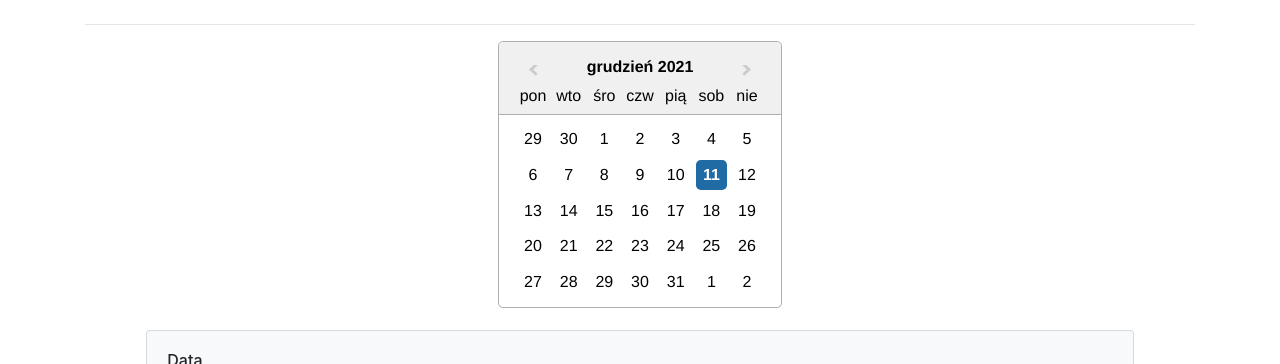
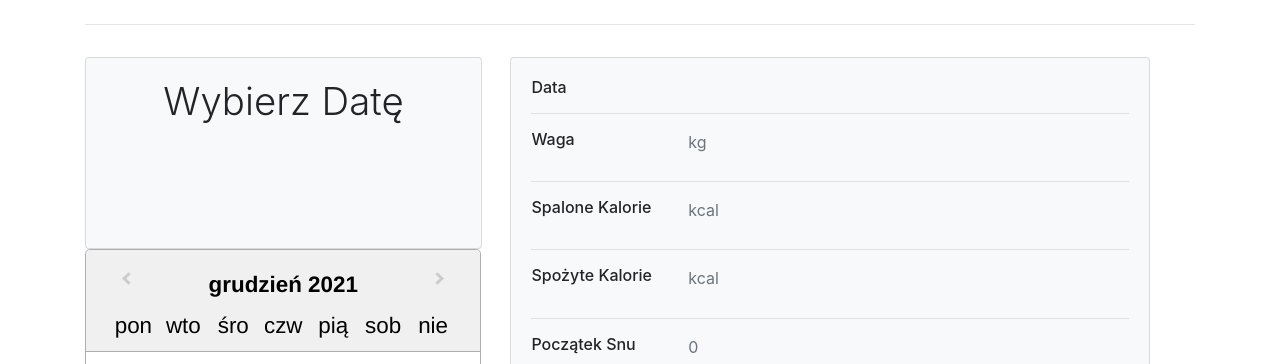
Before and after one commit to panjacob/PGYM-esilownia, a React (Create React App) app in the folder frontend/esilownia/: page /dashboard in a window 1280 px wide. Shown: the part 540-904 px from the top of the page. Built offline with nearby package versions, Linux system fonts and the light colour scheme; no server answers.

Commit message:
Ostylowany kalendarz + userDay

```diff
--- a/frontend/esilownia/src/components/Dashboard/Dashboard_data_userday.js
+++ b/frontend/esilownia/src/components/Dashboard/Dashboard_data_userday.js
@@ -238,9 +238,17 @@ function Dashboard_data_userday() {
                 <h1 style={{"fontSize": "5vw"}} className="display-1 font-weight-light mb-4">Dane twoich treningów</h1>
                 <hr></hr>
             </div>
-
-            <div className='row justify-content-center' style={{minHeight:'200px'}}>
-                <div className='col-4 justify-content-center text-center'>
+            <div className="row">
+                <div className="col-4 justify-content-center text-center">
+                    <div className='row' style={{minHeight:'200px'}}>
+                        <div className='col-4 mt-3'>
+                            <div className="card bg-light" style={{minWidth:"397px"}}>
+                                <div className="card-body">
+                                    <div className="container" style={{minHeight:'150px'}}>
+                                        <h1 style={{"fontSize": "3vw"}} className="display-1 font-weight-light mb-4">Wybierz Datę</h1>
+                                    </div>
+                                </div>
+                            </div>
                             <DatePicker
                                 locale="pl"
                                 className='react-datepicker'
@@ -249,7 +257,8 @@ function Dashboard_data_userday() {
                                 onChange={(date) => selectedDate(date)} inline showPopperArrow={false} />
                         </div>
                     </div>
-
+                </div>
+                <div className="col-8 justify-content-center">
                     <div>
                         {(JSON.stringify(userDayData) === JSON.stringify({'weight':0,'calories_burned':0,'calories_eaten':0,'sleep_start':0,'sleep_end':0,'steps':0})) ? (
                             <div className="col-md-11 mx-auto mt-3">
@@ -553,6 +562,11 @@ function Dashboard_data_userday() {
                             </div>
                         )}
                     </div>
+                </div>
+            </div>
+
+
+
 
         </div>
     );
--- a/frontend/esilownia/src/css/index.css
+++ b/frontend/esilownia/src/css/index.css
@@ -416,7 +416,7 @@ a.forum-item-title:hover {
 
 /*Datepicker-Start*/
 .react-datepicker {
-    font-size: 1em!important;
+    font-size: 1.4em!important;
 }
 .react-datepicker__header {
     padding-top: 0.8em!important;
@@ -429,13 +429,16 @@ a.forum-item-title:hover {
     line-height: 1.9em!important;
     margin: 0.166em!important;
 }
+
+.react-datepicker__day--selected{
+    background-color: orange!important;
+}
 .react-datepicker__current-month {
     font-size: 1em!important;
 }
 .react-datepicker__navigation {
     top: 1em!important;
     line-height: 1.7em!important;
-    border: 0.45em solid transparent!important;
 }
 .react-datepicker__navigation--previous {
     left: 1em!important;
@@ -443,4 +446,7 @@ a.forum-item-title:hover {
 .react-datepicker__navigation--next {
     right: 1em!important;
 }
+.react-datepicker__day--keyboard-selected{
+    background-color: orange!important;
+}
 /*Datepicker-End*/
```
Lines whose indentation alone changed are shown as unchanged.
